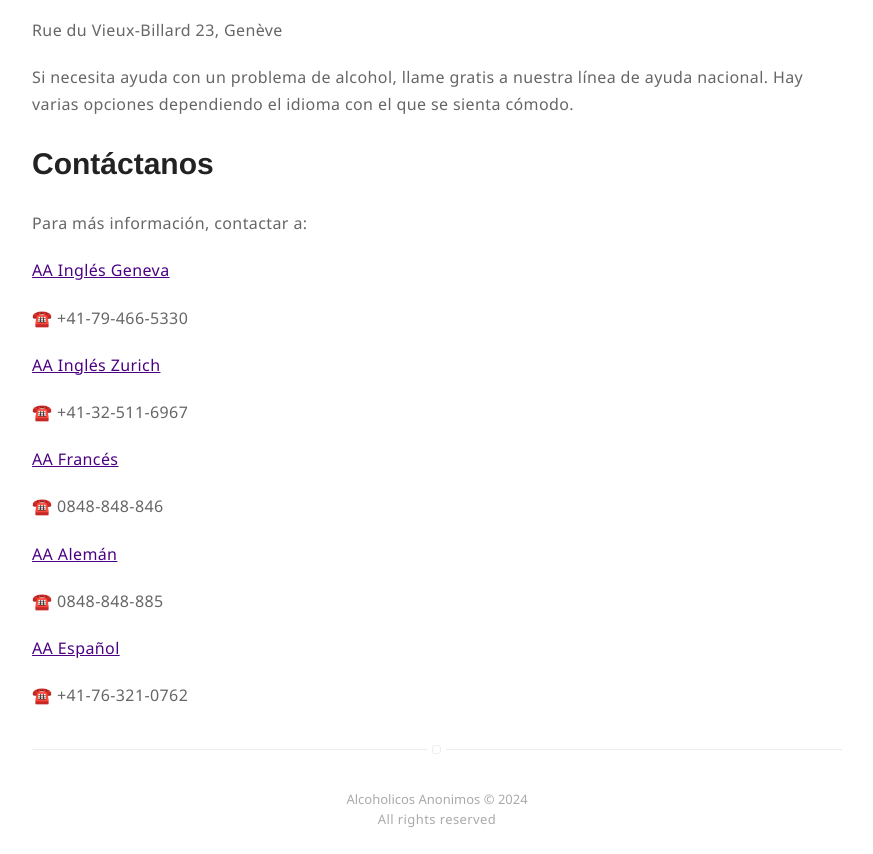
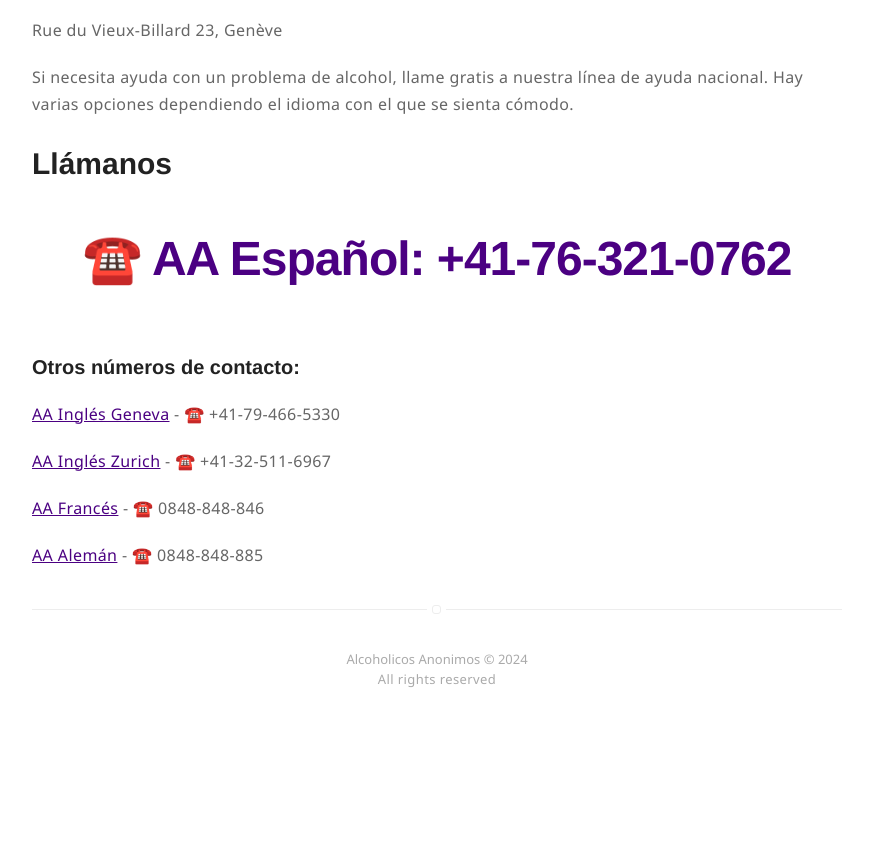
Before and after one commit to aa-es-ch/alcoholicos-anonimos.ch, a Jekyll site: the page built from index.md, in a window 1280 px wide, cut to the strip 1536-2390 px from the top of the page. Shown: the whole strip, without its empty margins (203-1076 px from the left). Built offline with Jekyll 4.4.1, drawn with Linux system fonts in a browser that asks for light colours; nearby versions of some CDN libraries; after the commit the page ends 2286 px from its top, so only the background shows below that.

Commit message:
Big Number

```diff
--- a/_sass/custom.scss
+++ b/_sass/custom.scss
@@ -4,3 +4,10 @@
     border-radius: 50%;
     margin: 30px auto;
 }
+
+.main-phone {
+    text-align: center;
+    font-size: 3em;
+    margin: 40px 0;
+    color: #4b0082;
+}
--- a/index.md
+++ b/index.md
@@ -25,27 +25,18 @@ Rue du Vieux-Billard 23, Genève
 
 Si necesita ayuda con un problema de alcohol, llame gratis a nuestra línea de ayuda nacional. Hay varias opciones dependiendo el idioma con el que se sienta cómodo.
 
-## Contáctanos
+## Llámanos
 {: #contacts}
 
-Para más información, contactar a:
+# ☎️ AA Español: +41-76-321-0762
+{: .main-phone}
 
-[AA Inglés Geneva](https://www.aageneva.org/)
+### Otros números de contacto:
 
-☎️ +41-79-466-5330
+[AA Inglés Geneva](https://www.aageneva.org/) - ☎️ +41-79-466-5330
 
-[AA Inglés Zurich](https://aazurich.org/)
+[AA Inglés Zurich](https://aazurich.org/) - ☎️ +41-32-511-6967
 
-☎️ +41-32-511-6967
+[AA Francés](http://www.aasri.ch/) - ☎️ 0848-848-846
 
-[AA Francés](http://www.aasri.ch/)
-
-☎️ 0848-848-846
-
-[AA Alemán](https://www.anonyme-alkoholiker.ch/)
-
-☎️ 0848-848-885
-
-[AA Español](#)
-
-☎️ +41-76-321-0762
+[AA Alemán](https://www.anonyme-alkoholiker.ch/) - ☎️ 0848-848-885
```
